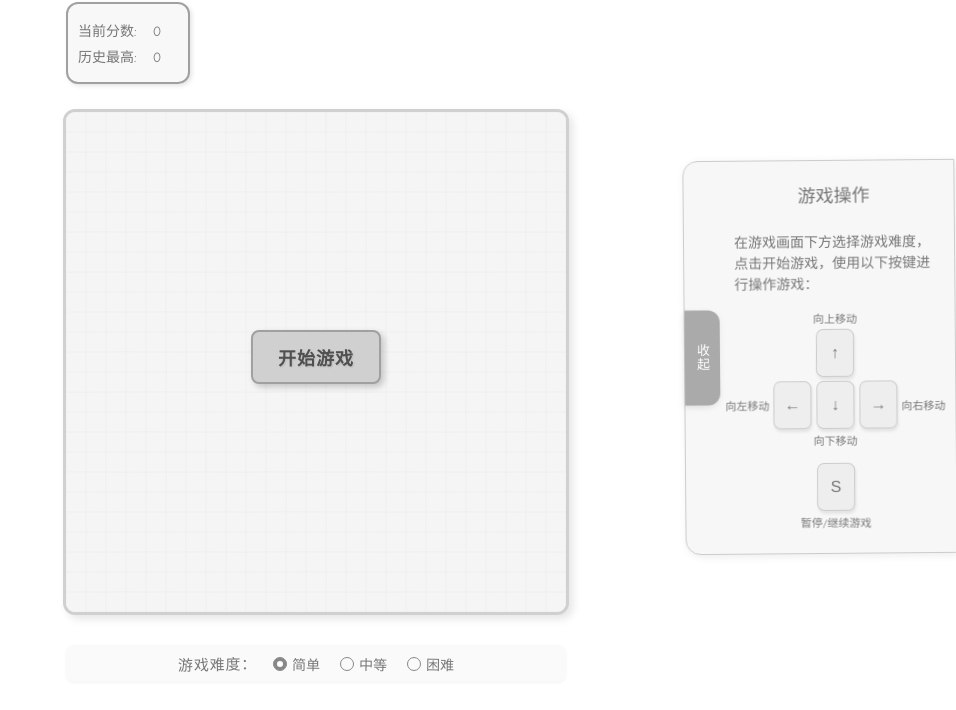
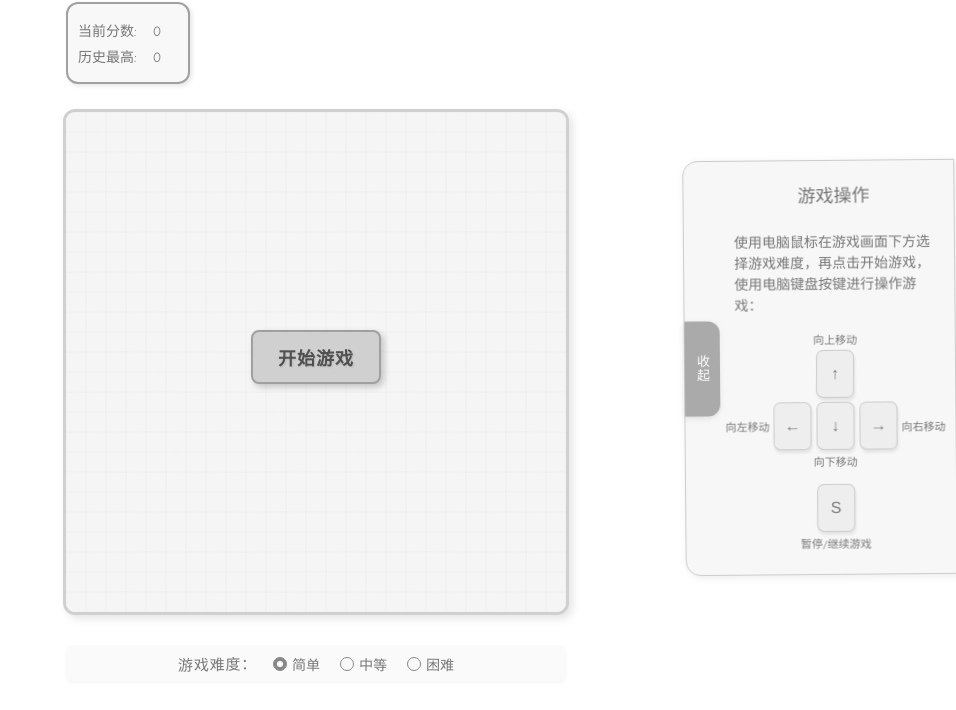
Before and after one commit to RecordLiu/greedy-snake, a plain HTML site: page index.html in a window 1280 px wide. Shown: the part 90-800 px from the top of the page, without its empty margins (324-1280 px from the left). Drawn offline with Linux system fonts and the light colour scheme.

Commit message:
更新游戏操作说明

```diff
--- a/index.html
+++ b/index.html
@@ -45,7 +45,7 @@
             <div id="gameInstructions">
                 <h3>游戏操作</h3>
                 <div class="game-description">
-                    <p>在游戏画面下方选择游戏难度，点击开始游戏，使用以下按键进行操作游戏：</p>
+                    <p>使用电脑鼠标在游戏画面下方选择游戏难度，再点击开始游戏，使用电脑键盘按键进行操作游戏：</p>
                 </div>
                 <div class="keyboard-layout">
                     <div class="key-row">
```
